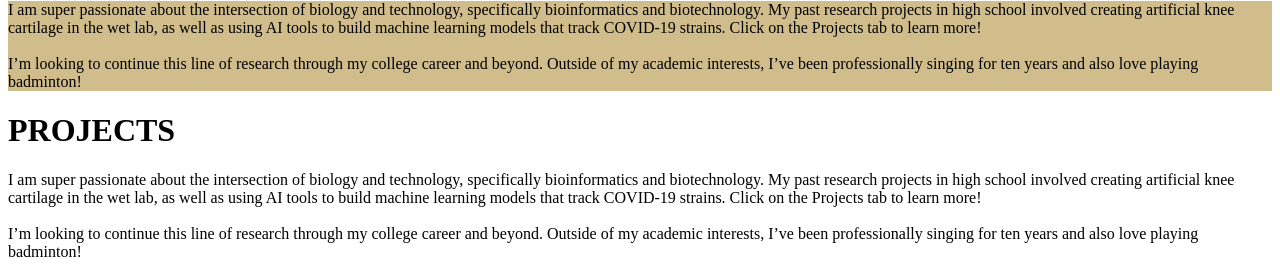
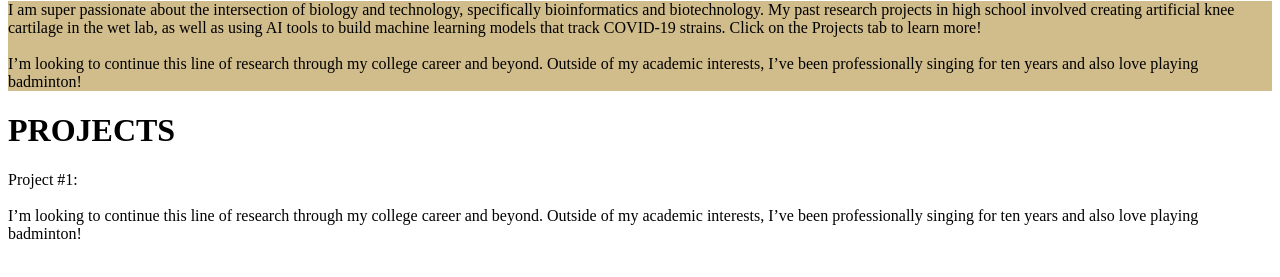
Before and after one commit to svm07/svm07.github.io, a plain HTML site: page index.html in a window 1280 px wide. Shown: the part 653-930 px from the top of the page. Drawn offline with Linux system fonts and the light colour scheme.

Commit message:
Update index.html

```diff
--- a/index.html
+++ b/index.html
@@ -44,14 +44,7 @@ Contact: srikala.v.munukutla@berkeley.edu </p>
 <h1><b> PROJECTS </b></h1>
 <div class = "Projects">
     <p>
-    I am super passionate about the intersection of
-    biology and technology, specifically bioinformatics
-    and biotechnology. My past research projects in
-    high school involved creating artificial knee
-    cartilage in the wet lab, as well as using AI
-    tools to build machine learning models that track
-    COVID-19 strains. Click on the Projects tab to learn
-    more!
+    Project #1:
     <br> <br>
     I’m looking to continue this line of research through my college career and beyond. Outside of my academic interests, I’ve been professionally singing for ten years and also love playing badminton!
     </p>
```
